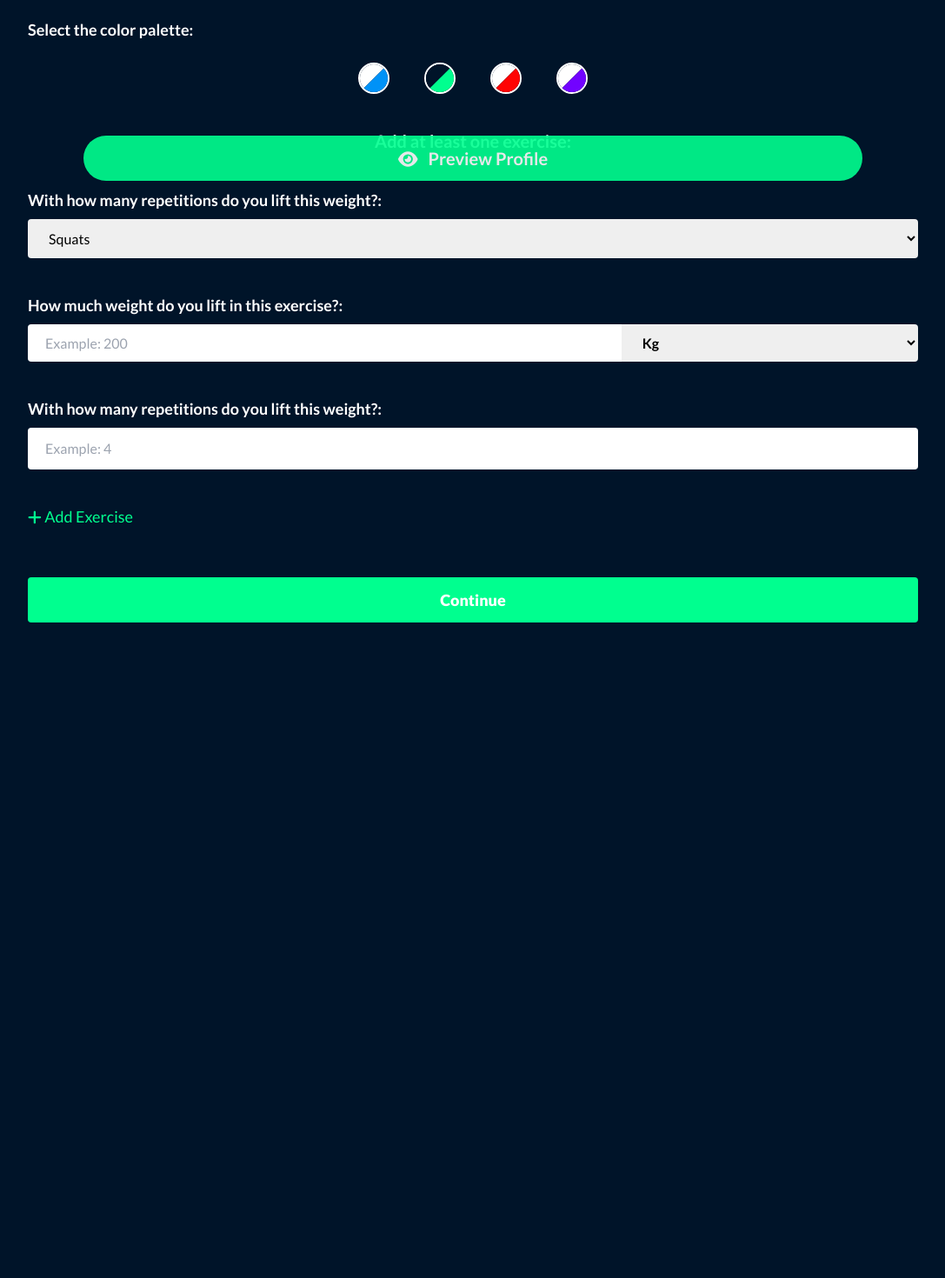
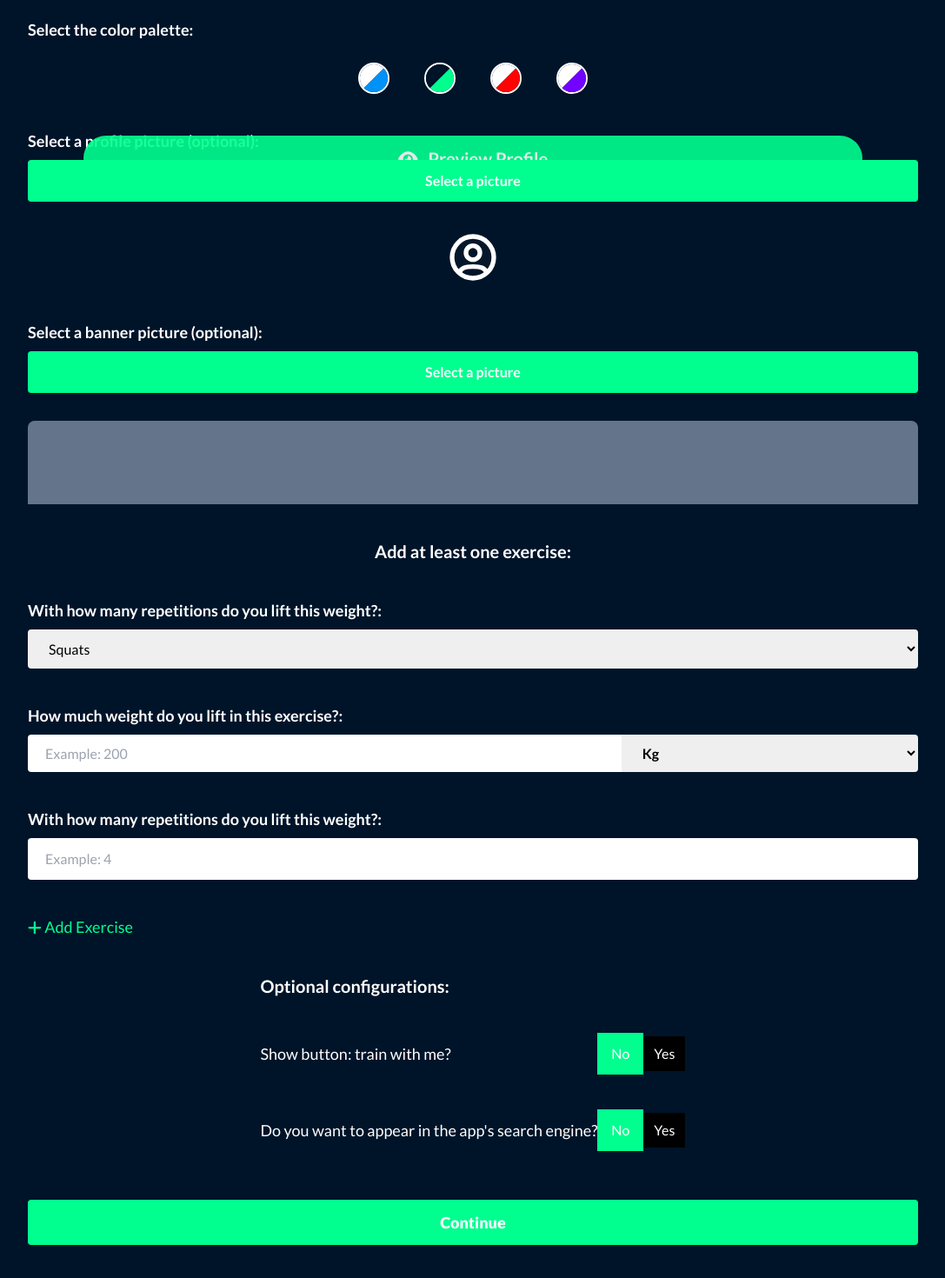
Before and after one commit to andevbonilla/movete, a Next.js app: page /en/auth/register/customize-profile in a window 1280 px wide. Shown: the part 560-2030 px from the top of the page at 87% size, without its empty margins (96-1183 px from the left). Before the commit the page ends 1484 px from the top, so only its background shows below. Built offline with nearby package versions, Linux system fonts and the light colour scheme; a web font is replaced by a local one.

Commit message:
add profile and banner picture in the costumization part

```diff
--- a/src/app/[locale]/auth/register/customize-profile/page.tsx
+++ b/src/app/[locale]/auth/register/customize-profile/page.tsx
@@ -4,6 +4,7 @@ import { useRouter } from 'next/navigation';
 import { Dela_Gothic_One } from '@next/font/google';
 import { faEye, faPlus } from '@fortawesome/free-solid-svg-icons';
 import { FontAwesomeIcon } from '@fortawesome/react-fontawesome';
+import { NoUserSVG } from '@/lib/Svgs';
 
 const delaGothic = Dela_Gothic_One({
     weight: ["400"], // bold de la fuente
@@ -39,7 +40,7 @@ const CustomizePage = () => {
                 </div>
 
                 <div className='w-full flex flex-col items-start mb-10'>
-                    <p className='text-white mb-2 text-lg font-bold'>Description:</p>
+                    <p className='text-white mb-2 text-lg font-bold'>Description (optional):</p>
                     <textarea className='w-full h-20 rounded py-3 px-5' placeholder='Write a short description about yourself'></textarea>
                 </div>
 
@@ -68,6 +69,26 @@ const CustomizePage = () => {
                         </div>
 
                     </div>
+                </div>
+
+                <div className='w-full flex flex-col items-start mb-10'>
+                    <p className='text-white mb-2 text-lg font-bold'>Select a profile picture (optional):</p>
+                    <div className='text-white w-full relative h-12 rounded bg-[#00FF8F] flex justify-center items-center font-bold'>
+                        Select a picture
+                        <input type="file" className='absolute top-0 left-0 right-0 h-full opacity-0' />
+                    </div>
+                    <div className='mt-8 flex items-center justify-center w-full'>
+                        <NoUserSVG classList={"w-16 h-16"} color={"#ffffff"} />
+                    </div>
+                </div>
+
+                <div className='w-full flex flex-col items-start mb-10'>
+                    <p className='text-white mb-2 text-lg font-bold'>Select a banner picture (optional):</p>
+                    <div className='text-white w-full relative h-12 rounded bg-[#00FF8F] flex justify-center items-center font-bold'>
+                        Select a picture
+                        <input type="file" className='absolute top-0 left-0 right-0 h-full opacity-0' />
+                    </div>
+                    <div className='mt-8 h-24 rounded-t-lg w-full bg-slate-500'></div>
                 </div>
 
                 <h2 className='text-white mb-10 text-xl font-bold'>Add at least one exercise:</h2>
@@ -117,6 +138,24 @@ const CustomizePage = () => {
 
                 </div>
 
+                <div>
+                    <h2 className='text-white mb-10 text-xl font-bold'>Optional configurations:</h2>
+                    <div className='flex justify-between w-full items-center mb-10'>
+                        <p className='text-white text-lg'>Show button: train with me?</p>
+                        <div className='flex items-center'>
+                            <button type='button' className='bg-[#00FF8F] text-white py-3 px-4 '>No</button>
+                            <button type='button' className='bg-black text-white py-2 px-3 '>Yes</button>
+                        </div>
+                    </div>
+                    <div className='flex justify-between w-full items-center mb-10'>
+                        <p className='text-white text-lg'>Do you want to appear in the app's search engine?</p>
+                        <div className='flex items-center'>
+                            <button type='button' className='bg-[#00FF8F] text-white py-3 px-4 '>No</button>
+                            <button type='button' className='bg-black text-white py-2 px-3 '>Yes</button>
+                        </div>
+                    </div>
+                </div>
+
                 <button onClick={continueUserInfo} type='button' className={`bg-[#00FF8F] text-white mt-4 py-3 px-5 text-center w-full rounded font-extrabold text-lg mb-[5rem]`}>Continue</button>
 
             </div>
--- a/src/app/globals.css
+++ b/src/app/globals.css
@@ -44,6 +44,7 @@
     animation-direction: normal;
 }
 
+
 @keyframes sidefromright {
   0%{transform: translateX(20rem);}
   100%{transform: translateX(0rem);}
--- /dev/null
+++ b/src/lib/Svgs.tsx
@@ -0,0 +1,12 @@
+import React from 'react'
+
+export const NoUserSVG = ({ classList, color }: any) => {
+    return (
+        <svg className={`${classList}`} viewBox="0 0 24 24" fill="none" xmlns="http://www.w3.org/2000/svg">
+            <path opacity="0.1" fillRule="evenodd" clipRule="evenodd" d="M18.1554 18.5659L18.087 18.4067C17.6996 17.3756 17.0535 16.6988 16.0488 16.2901C15.0618 15.8886 13.7385 15.75 12.0001 15.75C10.275 15.75 8.95912 15.8972 7.97442 16.3031C6.97373 16.7156 6.32558 17.3909 5.93304 18.4043L5.85652 18.5771C4.09876 16.9345 3 14.5956 3 12C3 7.02944 7.02944 3 12 3C16.9706 3 21 7.02944 21 12C21 14.5897 19.9062 16.9239 18.1554 18.5659ZM8.75 10C8.75 8.20507 10.2051 6.75 12 6.75C13.7949 6.75 15.25 8.20507 15.25 10C15.25 11.7949 13.7949 13.25 12 13.25C10.2051 13.25 8.75 11.7949 8.75 10Z" fill="#323232" />
+            <path d="M21 12C21 16.9706 16.9706 21 12 21C7.02944 21 3 16.9706 3 12C3 7.02944 7.02944 3 12 3C16.9706 3 21 7.02944 21 12Z" stroke={`${color}`} strokeWidth="2" />
+            <path d="M15 10C15 11.6569 13.6569 13 12 13C10.3431 13 9 11.6569 9 10C9 8.34315 10.3431 7 12 7C13.6569 7 15 8.34315 15 10Z" stroke={`${color}`} strokeWidth="2" />
+            <path d="M6.16406 18.5C6.90074 16.5912 8.56373 16 12.0001 16C15.4661 16 17.128 16.5578 17.855 18.5" stroke={`${color}`} strokeWidth="2" strokeLinecap="round" />
+        </svg>
+    )
+}
```
